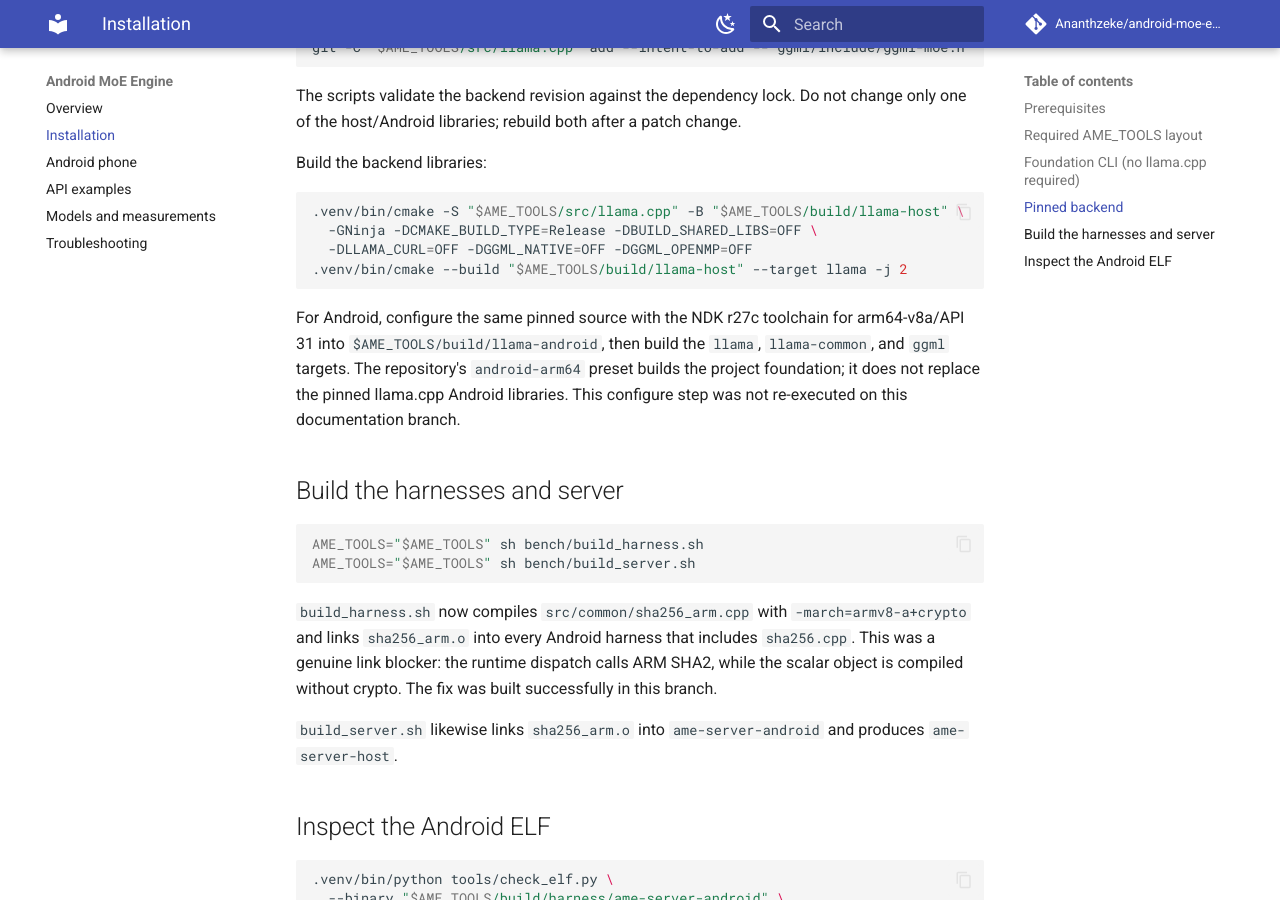
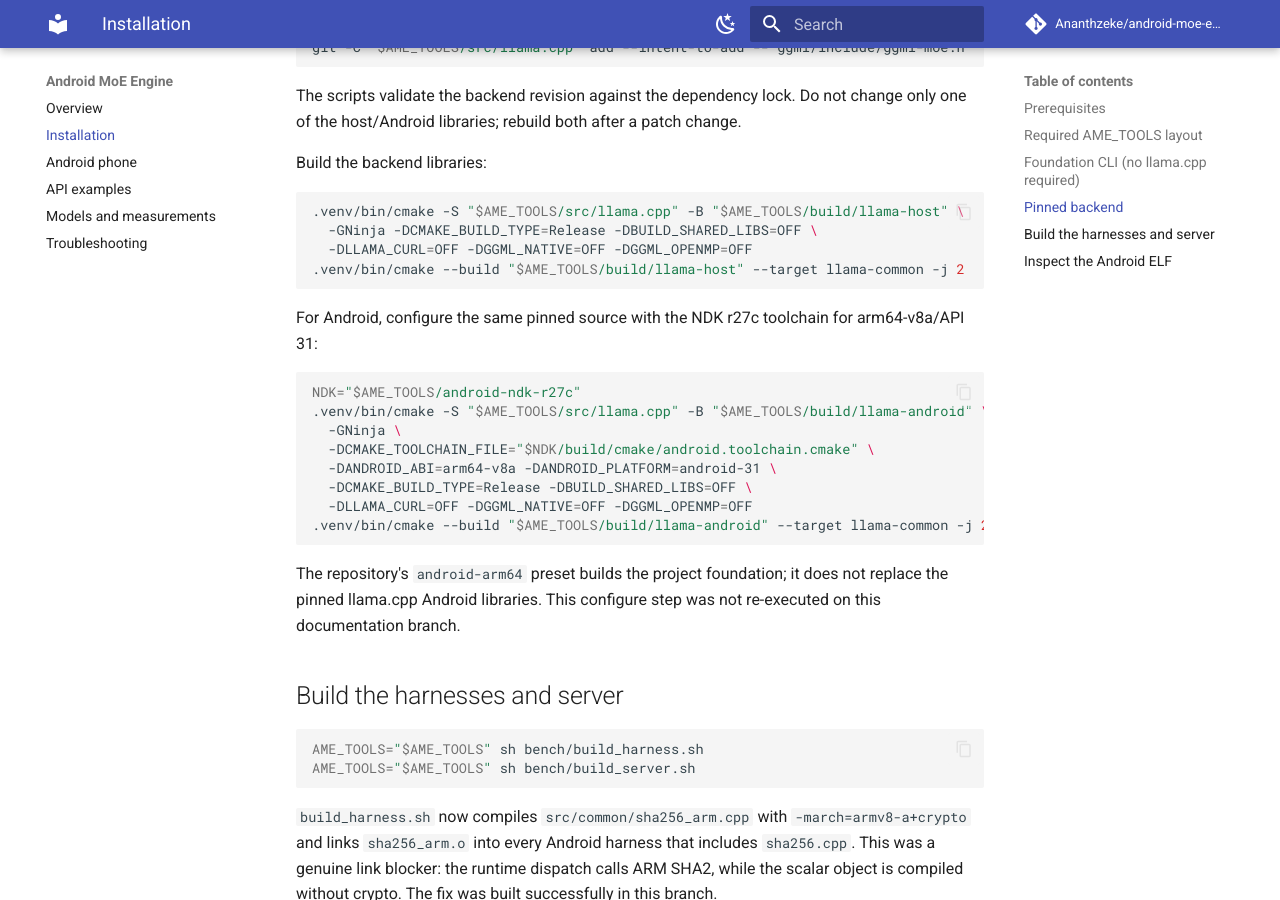
Before and after one commit to Ananthzeke/android-moe-engine, an MkDocs documentation site: the page built from site-docs/installation.md, in a window 1280 px wide and 900 px high, scrolled down 1582 px. Built offline with MkDocs 1.6.1 and Material for MkDocs 9.7.7, drawn with Linux system fonts in a browser that asks for light colours; comment, search, counter and statistics services are not loaded.

Commit message:
Document Android llama.cpp configure and common libraries

````diff
--- a/site-docs/installation.md
+++ b/site-docs/installation.md
@@ -84,15 +84,26 @@ Build the backend libraries:
 .venv/bin/cmake -S "$AME_TOOLS/src/llama.cpp" -B "$AME_TOOLS/build/llama-host" \
   -GNinja -DCMAKE_BUILD_TYPE=Release -DBUILD_SHARED_LIBS=OFF \
   -DLLAMA_CURL=OFF -DGGML_NATIVE=OFF -DGGML_OPENMP=OFF
-.venv/bin/cmake --build "$AME_TOOLS/build/llama-host" --target llama -j 2
+.venv/bin/cmake --build "$AME_TOOLS/build/llama-host" --target llama-common -j 2
 ```
 
 For Android, configure the same pinned source with the NDK r27c toolchain for
-arm64-v8a/API 31 into `$AME_TOOLS/build/llama-android`, then build the
-`llama`, `llama-common`, and `ggml` targets. The repository's
-`android-arm64` preset builds the project foundation; it does not replace the
-pinned llama.cpp Android libraries. This configure step was not re-executed on
-this documentation branch.
+arm64-v8a/API 31:
+
+```sh
+NDK="$AME_TOOLS/android-ndk-r27c"
+.venv/bin/cmake -S "$AME_TOOLS/src/llama.cpp" -B "$AME_TOOLS/build/llama-android" \
+  -GNinja \
+  -DCMAKE_TOOLCHAIN_FILE="$NDK/build/cmake/android.toolchain.cmake" \
+  -DANDROID_ABI=arm64-v8a -DANDROID_PLATFORM=android-31 \
+  -DCMAKE_BUILD_TYPE=Release -DBUILD_SHARED_LIBS=OFF \
+  -DLLAMA_CURL=OFF -DGGML_NATIVE=OFF -DGGML_OPENMP=OFF
+.venv/bin/cmake --build "$AME_TOOLS/build/llama-android" --target llama-common -j 2
+```
+
+The repository's `android-arm64` preset builds the project foundation; it
+does not replace the pinned llama.cpp Android libraries. This configure step
+was not re-executed on this documentation branch.
 
 ## Build the harnesses and server
 
````
